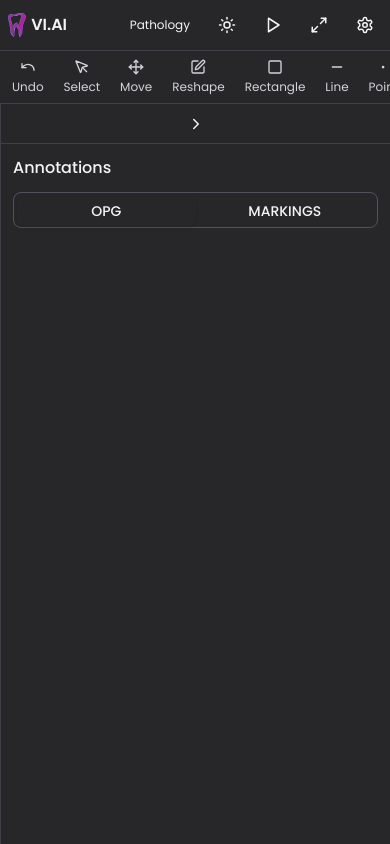
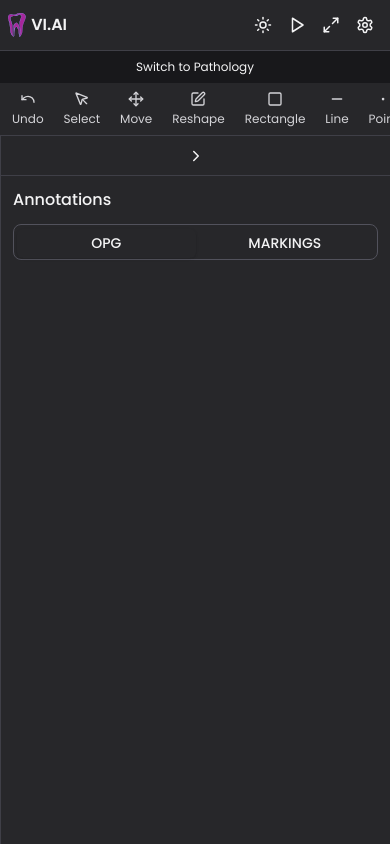
Before and after one commit to Sinanalungal/ai-frontend-updated, a React (Vite) app: page / in a window 390 px wide. Built offline with nearby package versions, Linux system fonts and the light colour scheme.

Commit message:
before doing the layer managing

```diff
--- a/src/components/Viewer.tsx
+++ b/src/components/Viewer.tsx
@@ -42,8 +42,7 @@ import {
   HoverCard,
   HoverCardContent,
   HoverCardTrigger,
-} from "@/components/ui/hover-card"
-
+} from "@/components/ui/hover-card";
 
 interface Drawing {
   type: string;
@@ -1513,7 +1512,7 @@ export default function Viewer() {
             <Tooltip>
               <TooltipTrigger asChild>
                 <button
-                  className={`p-2 text-xs ${buttonHoverColor} rounded-full flex items-center gap-1`}
+                  className={`p-2  max-[400px]:hidden text-xs ${buttonHoverColor} rounded-full flex items-center gap-1`}
                   onClick={() =>
                     setCheckType(checkType === "qc" ? "path" : "qc")
                   }
@@ -1531,6 +1530,7 @@ export default function Viewer() {
             </Tooltip>
           </TooltipProvider>
 
+          <div>
             <TooltipProvider delayDuration={200}>
               <Tooltip>
                 <TooltipTrigger asChild>
@@ -1602,7 +1602,27 @@ export default function Viewer() {
             </TooltipProvider>
           </div>
         </div>
-
+      </div>
+      <div className="min-[400px]:hidden flex justify-center ">
+        <TooltipProvider delayDuration={200}>
+          <Tooltip>
+            <TooltipTrigger asChild>
+              <button
+                className={`p-2 text-xs ${buttonHoverColor} rounded-full flex items-center gap-1`}
+                onClick={() => setCheckType(checkType === "qc" ? "path" : "qc")}
+              >
+                Switch to {checkType === "qc" ? "Pathology" : "QC"}
+              </button>
+            </TooltipTrigger>
+            <TooltipContent
+              side="bottom"
+              className="px-3 py-1.5 text-xs font-medium shadow-lg"
+            >
+              Switch to {checkType === "qc" ? "Pathology" : "Quality"} Check
+            </TooltipContent>
+          </Tooltip>
+        </TooltipProvider>
+      </div>
       <div
         className={`flex items-center p-1 gap-1 ${barBgColor} ${borderColor} border-b overflow-x-auto scrollbar-hide`}
       >
@@ -1720,8 +1740,7 @@ export default function Viewer() {
               </TooltipContent>
             </Tooltip>
           </TooltipProvider>
-          <HoverCard>
-      <HoverCardTrigger>
+
           <TooltipProvider delayDuration={200}>
             <Tooltip>
               <TooltipTrigger asChild>
@@ -1729,34 +1748,14 @@ export default function Viewer() {
                   <Layers size={20} />
                 </button>
               </TooltipTrigger>
-            {/* <TooltipContent
+              <TooltipContent
                 side="right"
                 className="px-3 py-1.5 text-sm font-medium shadow-lg"
               >
-              Layer Management
-            </TooltipContent> */}
+                Add Layer
+              </TooltipContent>
             </Tooltip>
           </TooltipProvider>
-      </HoverCardTrigger>
-
-      {/* Desktop hover card (right side) */}
-      <HoverCardContent
-        side="right"
-        sideOffset={8}
-        className="hidden md:block border-none font-poppins  text-xs bg-white shadow-2xl"
-      >
-        The React Framework – created and maintained by @vercel.
-      </HoverCardContent>
-
-      {/* Mobile hover card (bottom side) */}
-      <HoverCardContent
-        side="bottom"
-        sideOffset={8}
-        className="block md:hidden border-none font-poppins  text-xs bg-white shadow-2xl"
-      >
-        The React Framework – created and maintained by @vercel.
-      </HoverCardContent>
-    </HoverCard>
 
           <TooltipProvider delayDuration={200}>
             <Tooltip>
@@ -1790,7 +1789,10 @@ export default function Viewer() {
           </TooltipProvider>
         </div>
 
-        <div className="flex-  relative overflow-hidden" style={{ width: "calc(100% - 4.5rem)" }}>
+        <div
+          className="flex justify-center relative overflow-hidden "
+          style={{ width: "calc(100% - 4.5rem)" }}
+        >
           {isLoading && (
             <div
               className={`absolute z-50 inset-0 flex items-center justify-center ${bgColor} bg-opacity-50`}
@@ -1800,6 +1802,7 @@ export default function Viewer() {
               ></div>
             </div>
           )}
+
           <div
             {...(!selectedFile ? getRootProps() : {})}
             className={`text-center relative h-full flex items-center justify-center ${
```
Lines whose indentation alone changed are shown as unchanged.
